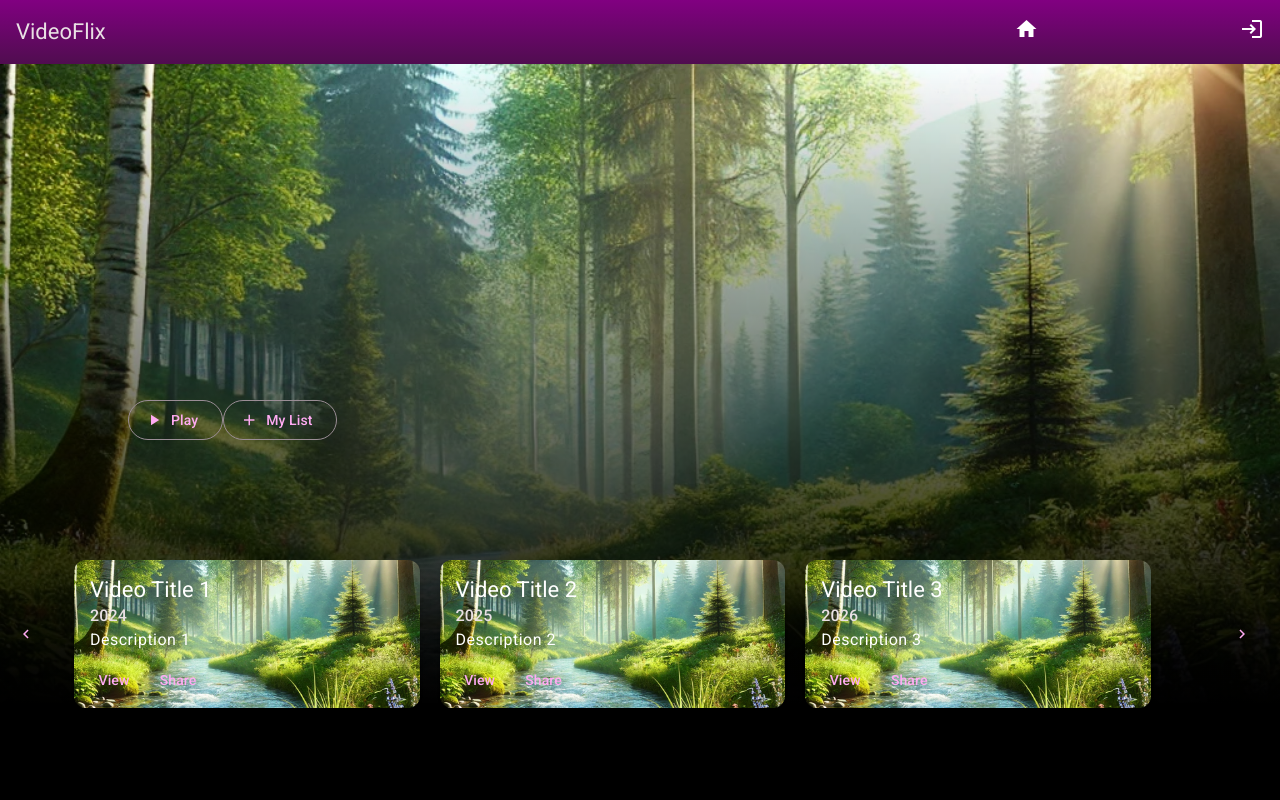
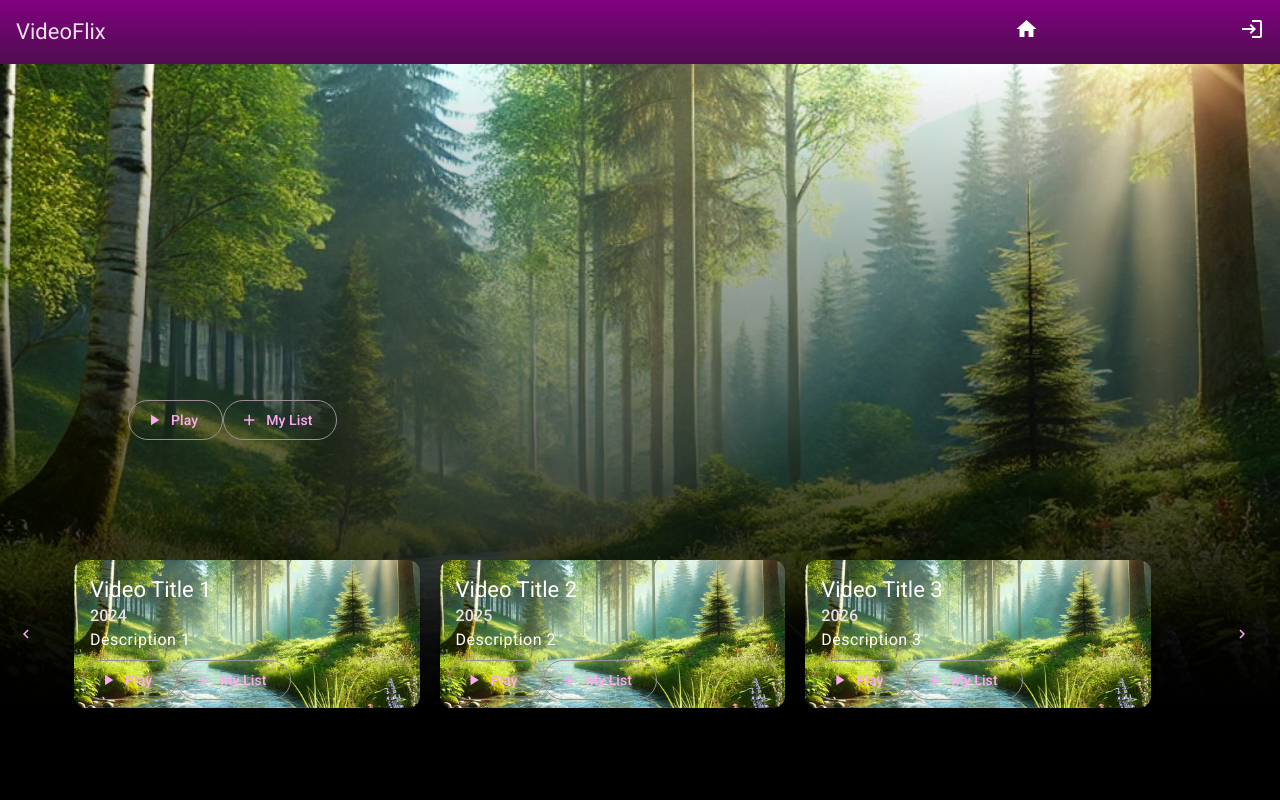
Before and after one commit to AlexejHein/VideoFlix, an Angular app: page /home in a window 1280 px wide. Shown: the top 800 px of the page. Built offline with nearby package versions, Linux system fonts and the light colour scheme.

Commit message:
first commit

```diff
--- a/src/app/video/video.component.html
+++ b/src/app/video/video.component.html
@@ -13,8 +13,8 @@
           <p>{{ video.description }}</p>
         </mat-card-content>
         <mat-card-actions>
-          <button mat-button>View</button>
-          <button mat-button>Share</button>
+          <button mat-stroked-button><mat-icon>play_arrow</mat-icon> Play</button>
+          <button mat-stroked-button><mat-icon>add</mat-icon> My List</button>
         </mat-card-actions>
       </mat-card>
     </div>
--- a/src/app/video/video.component.scss
+++ b/src/app/video/video.component.scss
@@ -22,10 +22,32 @@
 }
 
 mat-card {
+  position: relative; // Hinzufügen der position-Eigenschaft
   background-image: url("../../assats/videoBg.webp");
   background-size: cover;
   background-repeat: no-repeat;
   background-position: center;
   flex: 0 0 30%;
   margin: 0 10px;
+  transition: transform 0.3s ease-in-out;
+
+  &:hover {
+    display: flex;
+    flex-direction: column;
+    justify-content: center;
+    align-items: center;
+    cursor: pointer;
+    transform: scale(1.5);
+    z-index: 1;
+    mat-card-header {
+      display: none;
+    }
+    mat-card-content{
+      display: none;
+    }
+    button{
+      font-size: 10px;
+      color: #1e1a1d;
+    }
+  }
 }
```
